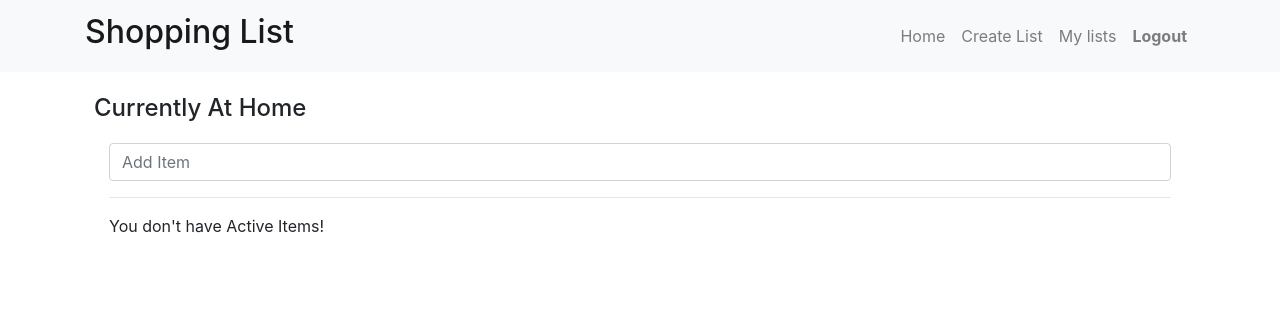
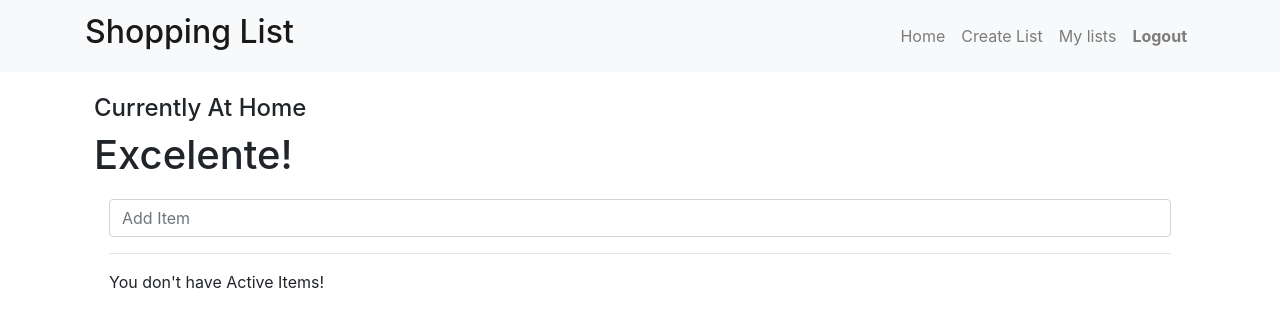
Before and after one commit to julianfcp/ShoppingList-Front, a React (Create React App) app: page / in a window 1280 px wide. Shown: the top 328 px of the page. Built offline with nearby package versions, Linux system fonts and the light colour scheme.

Commit message:
prueba codesandbox

```diff
--- a/src/components/Home/index.js
+++ b/src/components/Home/index.js
@@ -8,6 +8,7 @@ export default class Home extends Component {
             <div>
                 <Navbar />
                 <h4 className="componentTitle">Currently At Home</h4>
+                <h1>Excelente!</h1>
                 <CurrentList />
             </div>
         )
```
